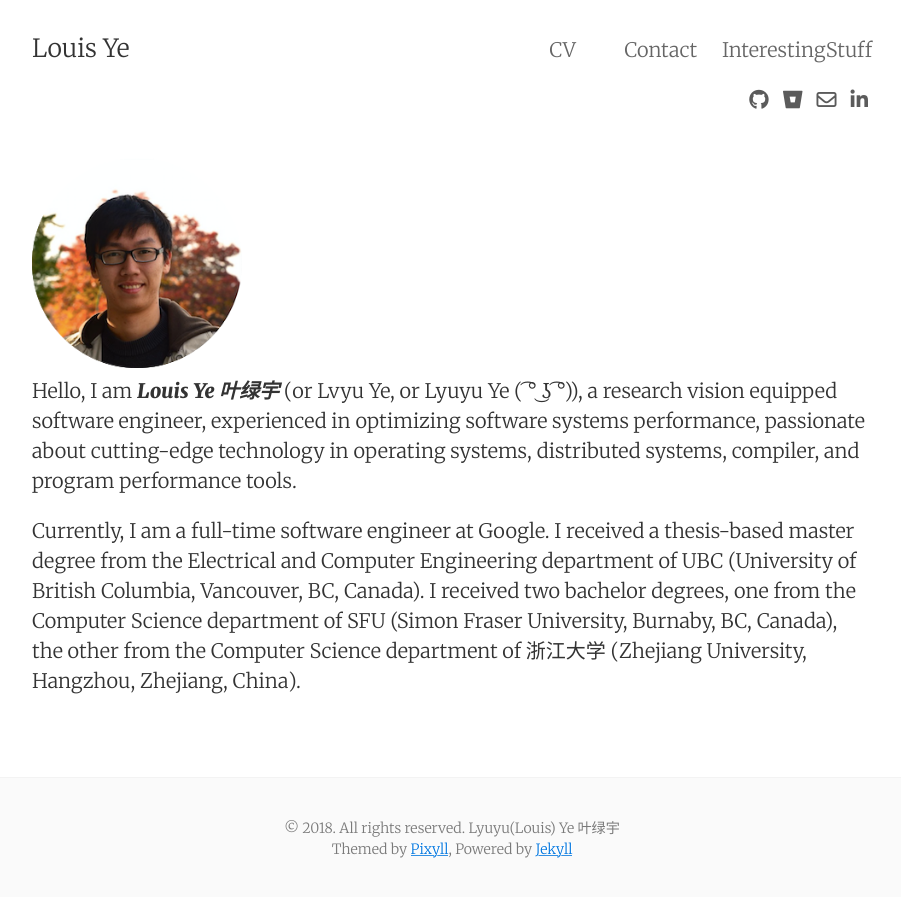
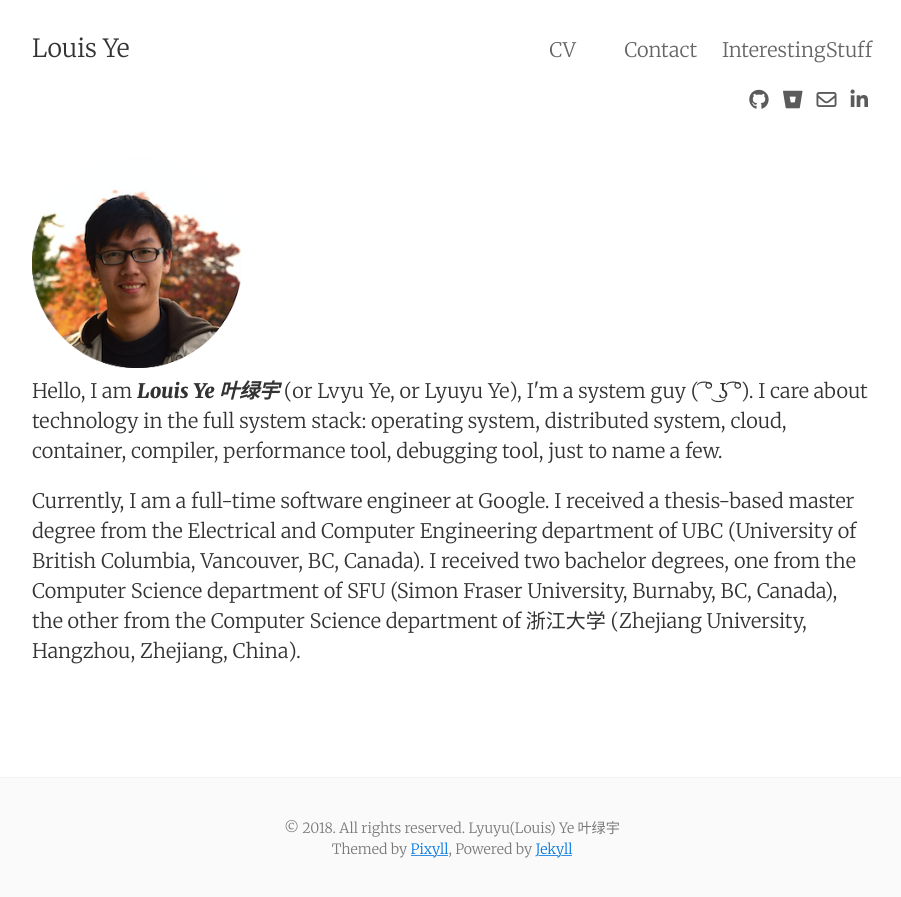
Before and after one commit to Louis-Ye/Louis-Ye.github.io, a Jekyll site: the page built from index.html, in a window 1280 px wide. Shown: the top 897 px of the page, without its empty margins (188-1089 px from the left). Built offline with Jekyll 4.4.1, drawn with Linux system fonts in a browser that asks for light colours; nearby versions of some CDN libraries; the list of posts is cut into pages by our own code.

Commit message:
Update index.html

```diff
--- a/index.html
+++ b/index.html
@@ -9,7 +9,7 @@
 </div>
 
 <p>
-    Hello, I am <b><i>Louis Ye 叶绿宇</i></b> (or Lvyu Ye, or Lyuyu Ye ( ͡° ͜ʖ ͡°)), a research vision equipped software engineer, experienced in optimizing software systems performance, passionate about cutting-edge technology in operating systems, distributed systems, compiler, and program performance tools.
+    Hello, I am <b><i>Louis Ye 叶绿宇</i></b> (or Lvyu Ye, or Lyuyu Ye), I'm a system guy ( ͡° ͜ʖ ͡°). I care about technology in the full system stack: operating system, distributed system, cloud, container, compiler, performance tool, debugging tool, just to name a few.
 </p>
 
 <p>
```
